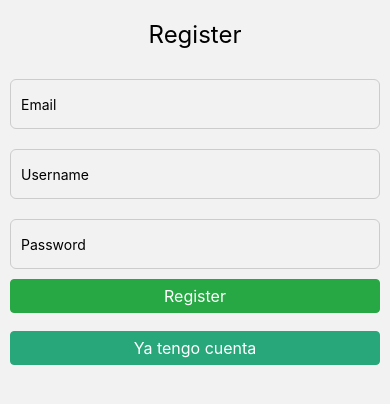
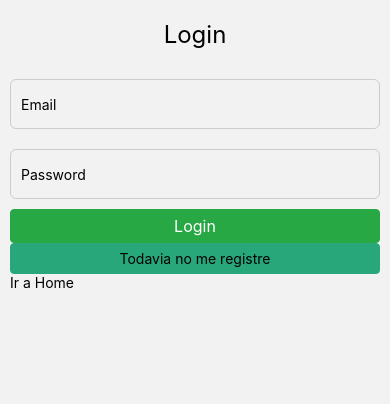
Before and after one commit to JoacoBaiardi/proyIntegrador-G4, a React Native app: screen /Login in a window 390 px wide. Shown: the top 404 px of the page. Built offline with nearby package versions, Linux system fonts and the light colour scheme; no server answers.

Commit message:
Login echo

```diff
--- a/App.js
+++ b/App.js
@@ -2,7 +2,7 @@ import { NavigationContainer } from '@react-navigation/native';
 import { createNativeStackNavigator } from '@react-navigation/native-stack';
 import Register from './src/screens/Register';
 import HomeMenu from './src/components/HomeMenu'
-
+import Login from './src/screens/Login';
 const Stack = createNativeStackNavigator();
 
 export default function App() {
@@ -11,6 +11,7 @@ export default function App() {
          <Stack.Navigator>
             <Stack.Screen name="Register" component={Register} options={{ headerShown: false }} />
             <Stack.Screen name="HomeMenu" component={HomeMenu} options={{ headerShown: false }} />
+            <Stack.Screen name="Login" component={Login} options={{ headerShown: false }} />
          </Stack.Navigator>
       </NavigationContainer>
    )
--- /dev/null
+++ b/src/screens/Login.js
@@ -0,0 +1,113 @@
+import React, { Component } from "react";
+import { View, Text, TouchableOpacity, TextInput, StyleSheet } from 'react-native';
+import { auth, db } from "../firebase/config";
+
+export default class Login extends Component {
+    constructor(props) {
+        super(props)
+        this.state = {
+            email: "",
+            password: "",
+            logedIn: false,
+            error: ""
+        }
+    }
+
+    onSubmit = () => {
+        console.log("Eamil : ", this.state.email)
+        console.log("password :", this.state.password)
+        auth.signInWithEmailAndPassword(this.state.email, this.state.password)
+        .then(response => {this.setState({logedIn: true})})
+        .then( ()=> this.props.navigation.navigate("HomeMenu"))
+        .catch(error => {this.setState({error:"Fallo el login"})})
+    }
+    componentDidMount(){
+        auth.onAuthStateChanged(user=> console.log('El usuario es',user))
+    }
+    render() {
+        return (
+          <View style={styles.container}>
+            <Text style={styles.title}>Login</Text>
+
+            <TextInput
+              keyboardType='email-address'
+              placeholder='Email'
+              onChangeText={text => this.setState({ email: text })}
+              value={this.state.email}
+              style={styles.input}
+            />
+
+            <TextInput
+              keyboardType='default'
+              placeholder='Password'
+              secureTextEntry={true}
+              onChangeText={text => this.setState({ password: text })}
+              value={this.state.password}
+              style={styles.input}
+            />
+
+            <TouchableOpacity onPress={() => this.onSubmit()} style={styles.button}>
+              <Text style={styles.buttonText}>Login</Text>
+            </TouchableOpacity>
+
+            <TouchableOpacity onPress={() => this.props.navigation.navigate('Register')}style={styles.button2}>
+              <Text>Todavia no me registre</Text>
+            </TouchableOpacity>
+
+            <TouchableOpacity onPress={() => this.props.navigation.navigate('HomeMenu')}>
+              <Text>Ir a Home</Text>
+            </TouchableOpacity>
+          </View>
+        );
+      }
+}
+
+
+const styles = StyleSheet.create({
+    container: {
+      paddingHorizontal: 10,
+      marginTop: 20,
+    },
+    title: {
+      fontSize: 24,
+      marginBottom: 20,
+      textAlign: 'center',
+    },
+    input: {
+        height: 50,
+        paddingVertical: 15,
+        paddingHorizontal: 10,
+        borderWidth: 1,
+        borderColor: '#ccc',
+        borderStyle: 'solid',
+        borderRadius: 6,
+        marginVertical: 10,
+    },
+    button: {
+        backgroundColor: '#28a745',
+        paddingHorizontal: 10,
+        paddingVertical: 6,
+        alignItems: 'center',
+        borderRadius: 4,
+        borderWidth: 1,
+        borderStyle: 'solid',
+        borderColor: '#28a745',
+    },
+    button2: {
+        backgroundColor: '#28a77b',
+        paddingHorizontal: 10,
+        paddingVertical: 6,
+        alignItems: 'center',
+        borderRadius: 4,
+        borderWidth: 1,
+        borderStyle: 'solid',
+        borderColor: '#28a77b',
+      },
+    buttonText: {
+      color: '#fff',
+      fontSize: 16,
+    },
+    dataContainer: {
+      marginTop: 20,
+    }
+  });
--- a/src/screens/Register.js
+++ b/src/screens/Register.js
@@ -2,7 +2,7 @@ import React, { Component } from 'react';
 import { View, Text, TouchableOpacity, TextInput, StyleSheet } from 'react-native';
 import { auth, db } from '../firebase/config'
 
-export default class Login extends Component {
+export default class Register extends Component {
   constructor(props) {
     super(props)
     this.state = {
```
